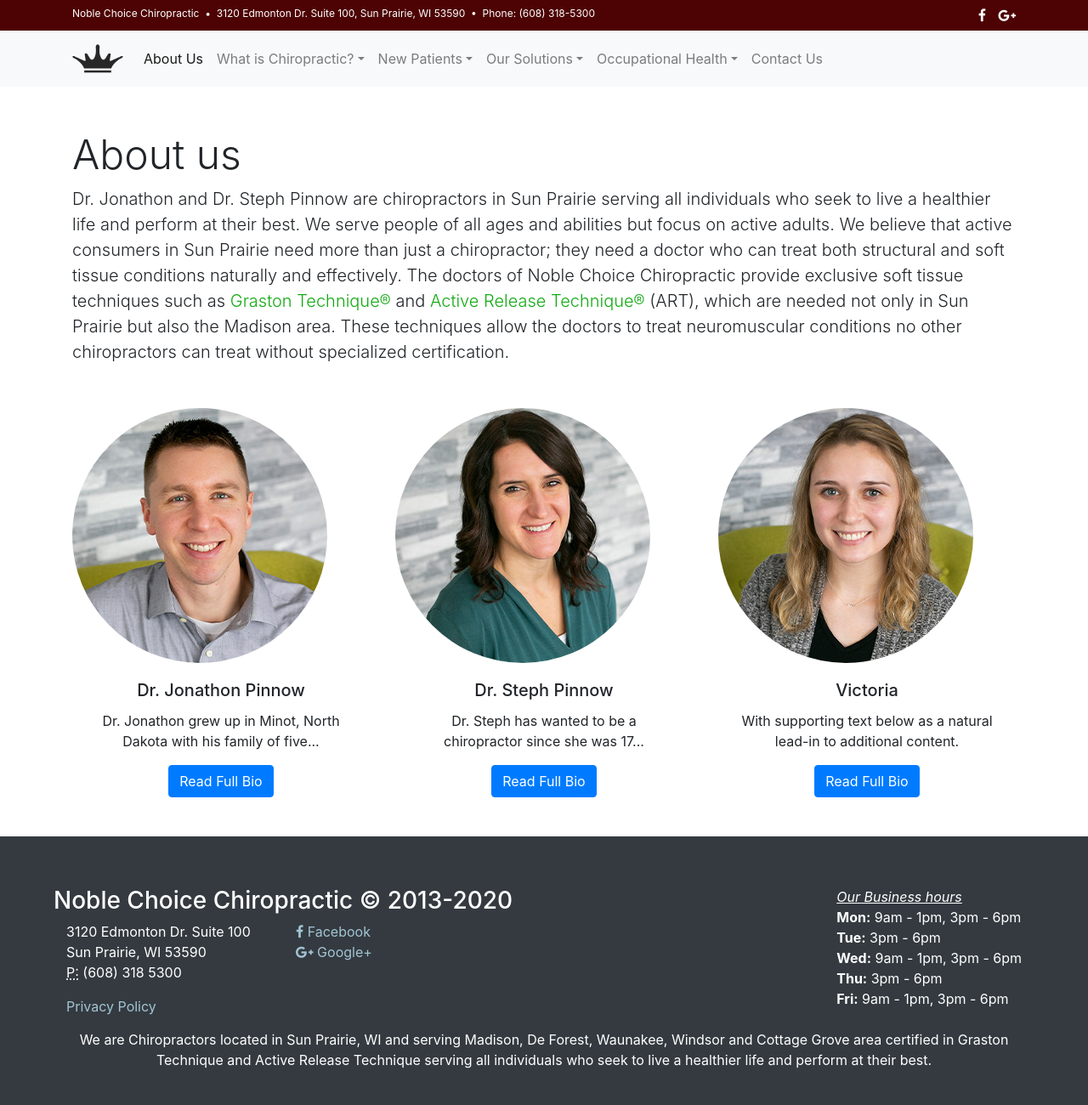
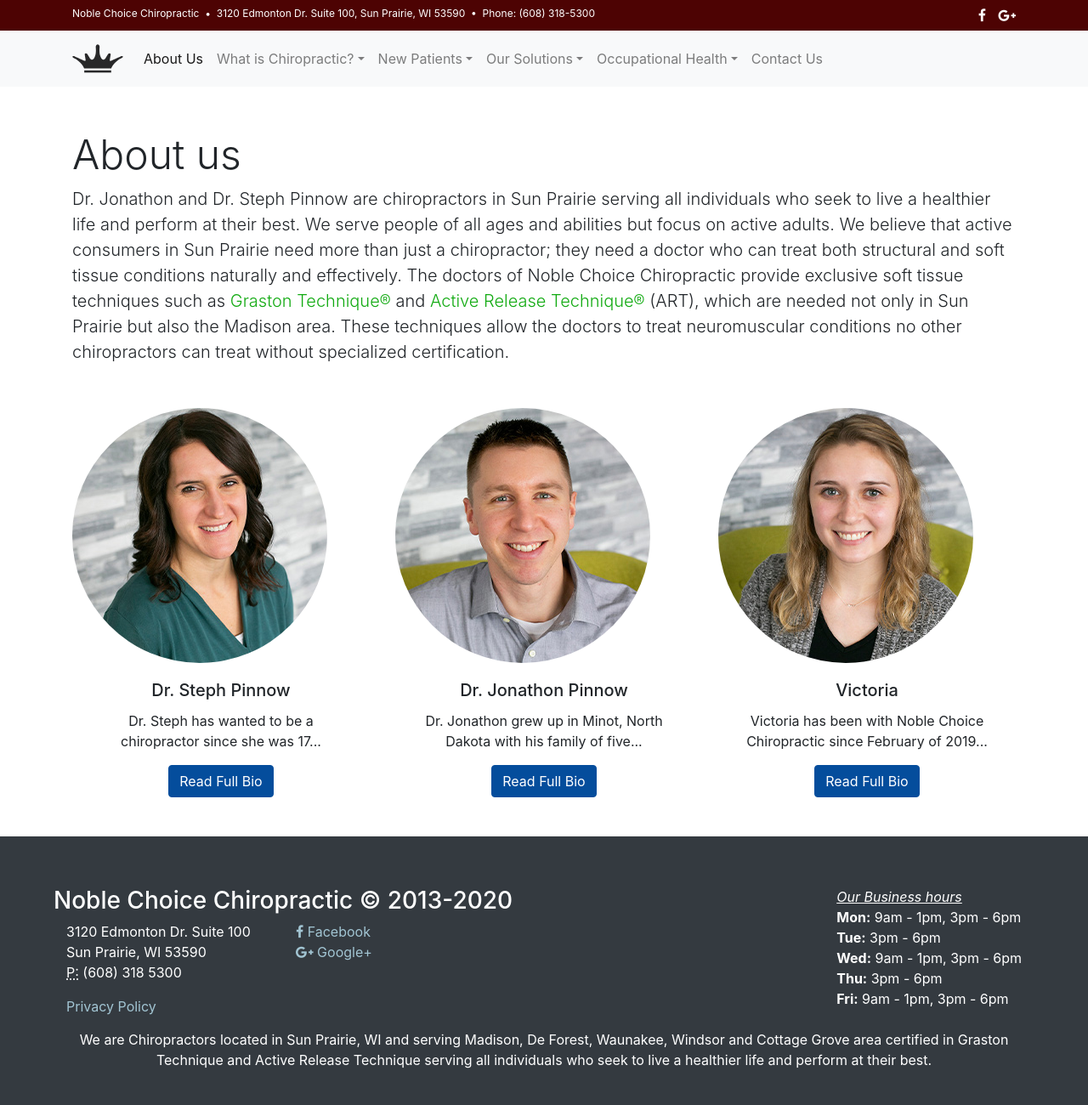
Before and after one commit to ajwahlb/nobleChoice, a Jekyll site: the page built from _pages/about-us2.html, in a window 1280 px wide. Shown: the whole page at 85% size. Built offline with Jekyll 4.4.1, drawn with Linux system fonts in a browser that asks for light colours; nearby versions of some CDN libraries.

Commit message:
more updates

```diff
--- a/_pages/about-us2.html
+++ b/_pages/about-us2.html
@@ -19,6 +19,18 @@
 	<div class="row">
 		<div class="col-12 col-sm-4 text-center">
 			<div class="card bio">
+				<div class="bio-pic">
+					<img src="/images/about-us/drSpinnow.jpg" class="rounded-circle" alt="Dr. Steph Pinnow">
+				</div>
+				<div class="card-body">
+					<h5 class="card-title">Dr. Steph Pinnow</h5>
+					<p class="card-text">Dr. Steph has wanted to be a chiropractor since she was 17...</p>
+					<a href="/about-us/dr-steph-pinnow/" class="btn btn-primary">Read Full Bio</a>
+				</div>
+			</div>
+		</div>
+		<div class="col-12 col-sm-4 text-center">
+			<div class="card bio">
 			  <div class="bio-pic">
 					<img src="/images/about-us/drJpinnow.jpg" class="rounded-circle" alt="Dr. Jonathon Pinnow">
 				</div>
@@ -32,24 +44,12 @@
 		<div class="col-12 col-sm-4 text-center">
 			<div class="card bio">
 			  <div class="bio-pic">
-					<img src="/images/about-us/drSpinnow.jpg" class="rounded-circle" alt="Dr. Steph Pinnow">
-				</div>
-			  <div class="card-body">
-			    <h5 class="card-title">Dr. Steph Pinnow</h5>
-			    <p class="card-text">Dr. Steph has wanted to be a chiropractor since she was 17...</p>
-			    <a href="/about-us/dr-steph-pinnow/" class="btn btn-primary">Read Full Bio</a>
-			  </div>
-			</div>
-		</div>
-		<div class="col-12 col-sm-4 text-center">
-			<div class="card bio">
-			  <div class="bio-pic">
 					<img src="/images/about-us/victoria.jpg" class="rounded-circle" alt="Victoria">
 				</div>
 			  <div class="card-body">
 			    <h5 class="card-title">Victoria</h5>
-			    <p class="card-text">With supporting text below as a natural lead-in to additional content.</p>
-			    <a href="#" class="btn btn-primary">Read Full Bio</a>
+			    <p class="card-text">Victoria has been with Noble Choice Chiropractic since February of 2019...</p>
+			    <a href="/about-us/victoria/" class="btn btn-primary">Read Full Bio</a>
 			  </div>
 			</div>
 		</div>
--- a/_pages/dr-jonathon-pinnow.html
+++ b/_pages/dr-jonathon-pinnow.html
@@ -18,7 +18,7 @@
 
 		<!-- Jonathon's info -->
 		<div class="col hidden-sm">
-			<img src="/images/about-us/DrJonPinnow.jpg" alt="Dr. Jonathon Pinnow" class="rounded float-left mr-4 mb-4"/>
+			<img src="/images/about-us/drJpinnow.jpg" alt="Dr. Jonathon Pinnow" class="rounded float-left mr-4 mb-4"/>
 			<p>Dr. Jonathon grew up in Minot, North Dakota with his family of five. Dr. Jonathon became very interested in chiropractic after suffering a whiplash injury due to a car accident in high school. After receiving chiropractic care, he was able to return to football and an active lifestyle within weeks of the accident. After witnessing chiropractic himself and seeing his mother benefit from chiropractic, he knew that he wanted to help others through chiropractic.</p>
 
 			<p>Upon high school graduation in 2006, Dr. Jonathon attended Minot State University. He obtained the credits necessary to enroll in chiropractic school in just three years. While attending <a href="http://www.nwhealth.edu" target="_blank">Northwestern Health Sciences University (NWHSU)</a>, Dr. Jonathon took extra classes to finish his undergraduate degree. He graduated from NWHSU in the fall of 2012 with a Doctorate of Chiropractic and a Bachelor of Science in Human Biology.</p>
--- a/_pages/dr-steph-pinnow.html
+++ b/_pages/dr-steph-pinnow.html
@@ -18,7 +18,7 @@
 
 		<!-- Steph's info -->
 		<div class="col hidden-sm">
-		<img src="/images/about-us/DrStephPinnow.jpg" alt="Dr. Steph Pinnow" class="rounded float-left mr-4 mb-4"/>
+		<img src="/images/about-us/drSpinnow.jpg" alt="Dr. Steph Pinnow" class="rounded float-left mr-4 mb-4"/>
 			<p>Dr. Steph has wanted to be a chiropractor since she was 17 years old. She interviewed her mother's chiropractor for one hour and left the office that day, proudly stating "I know what I want to do for the rest of my life". She never looked back.</p>
 
 			<p>Dr. Steph attended the University of Wisconsin-La Crosse after high school. She double majored in Biology and Spanish and was able to study abroad in Spain for a summer. After graduating from UWL, she called Bloomington, Minnesota her home for 3.5 years while she attended <a href="http://www.nwhealth.edu/" target="_blank">Northwestern Health Sciences University</a>. Dr. Steph brought home to Wisconsin her Doctorate of Chiropractic and her husband, Dr. Jonathon.</p>
--- a/css/main.css
+++ b/css/main.css
@@ -119,6 +119,11 @@
 
 /* GENERAL STYLES
  -------------------------------------------------- */
+ .btn-primary {
+    color: #fff;
+    background-color: #044d9c;
+    border-color: #044d9c;
+}
 a {
     color: #1A1;
     text-decoration: none;
```
Also changed, not shown: _pages/victoria.html (added, +26 -0 lines).
